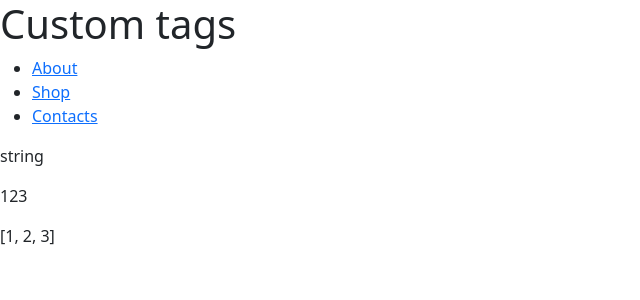
After one commit to kraspy/DjangoProject, a Django app: page /custom_tags in a window 1280 px wide. The commit adds this page. Shown: the top 300 px of the page, without its empty margins (0-640 px from the left). Run offline with Django 4.2, Linux system fonts and the light colour scheme; some libraries are stand-ins or nearby versions.

Commit message:
Custom tags

```diff
--- /dev/null
+++ b/first_app/templatetags/inclusion_tags.py
@@ -0,0 +1,12 @@
+from django import template
+
+register = template.Library()
+
+
+@register.inclusion_tag(filename='first_app/inclusion_html.html')
+def include_part_of_html():
+    return {
+        'some_string': 'string',
+        'some_number': 123,
+        'some_list': [1, 2, 3],
+    }
--- /dev/null
+++ b/first_app/templatetags/simple_tags.py
@@ -0,0 +1,12 @@
+from django import template
+
+register = template.Library()
+
+
+@register.simple_tag()
+def menu_tag():
+    return [
+        {'title': 'About', 'url': 'about'},
+        {'title': 'Shop', 'url': 'shop'},
+        {'title': 'Contacts', 'url': 'contacts'},
+    ]
--- a/first_app/urls.py
+++ b/first_app/urls.py
@@ -42,4 +42,9 @@ urlpatterns = [
         views.template,
         name='template',
     ),
+    path(
+        'custom_tags',
+        views.custom_tags,
+        name='custom_tags',
+    ),
 ]
--- a/first_app/views.py
+++ b/first_app/views.py
@@ -49,3 +49,7 @@ def template(request):
         ]
     }
     return render(request, 'first_app/template.html', context)
+
+
+def custom_tags(request):
+    return render(request, 'first_app/custom_tags.html')
--- a/templates/base.html
+++ b/templates/base.html
@@ -16,6 +16,6 @@
 {% block content %}
 
 {% endblock %}
-{% static 'js/bootstrap.bundle.min.js' %}
+<script src="{% static 'js/bootstrap.bundle.min.js' %}"></script>
 </body>
 </html>
--- /dev/null
+++ b/templates/first_app/custom_tags.html
@@ -0,0 +1,23 @@
+{% extends 'base.html' %}
+
+{% block page_title %}
+	{{ block.super }} Custom Tags
+{% endblock %}
+
+{% block page_header %}
+	Custom tags
+{% endblock %}
+
+{% block content %}
+  {% load simple_tags %}
+  {% menu_tag as menu_items %}
+  <ul>
+  {% for menu_item in menu_items %}
+    <li><a href="{{ menu_item.url }}">{{ menu_item.title }}</a></li>
+  {% endfor %}
+  </ul>
+
+  {% load inclusion_tags %}
+  {% include_part_of_html %}
+
+{% endblock %}
--- /dev/null
+++ b/templates/first_app/inclusion_html.html
@@ -0,0 +1,5 @@
+<div>
+  <p>{{ some_string }}</p>
+  <p>{{ some_number }}</p>
+  <p>{{ some_list }}</p>
+</div>
```
Also changed, not shown: first_app/templatetags/__init__.py (added).
